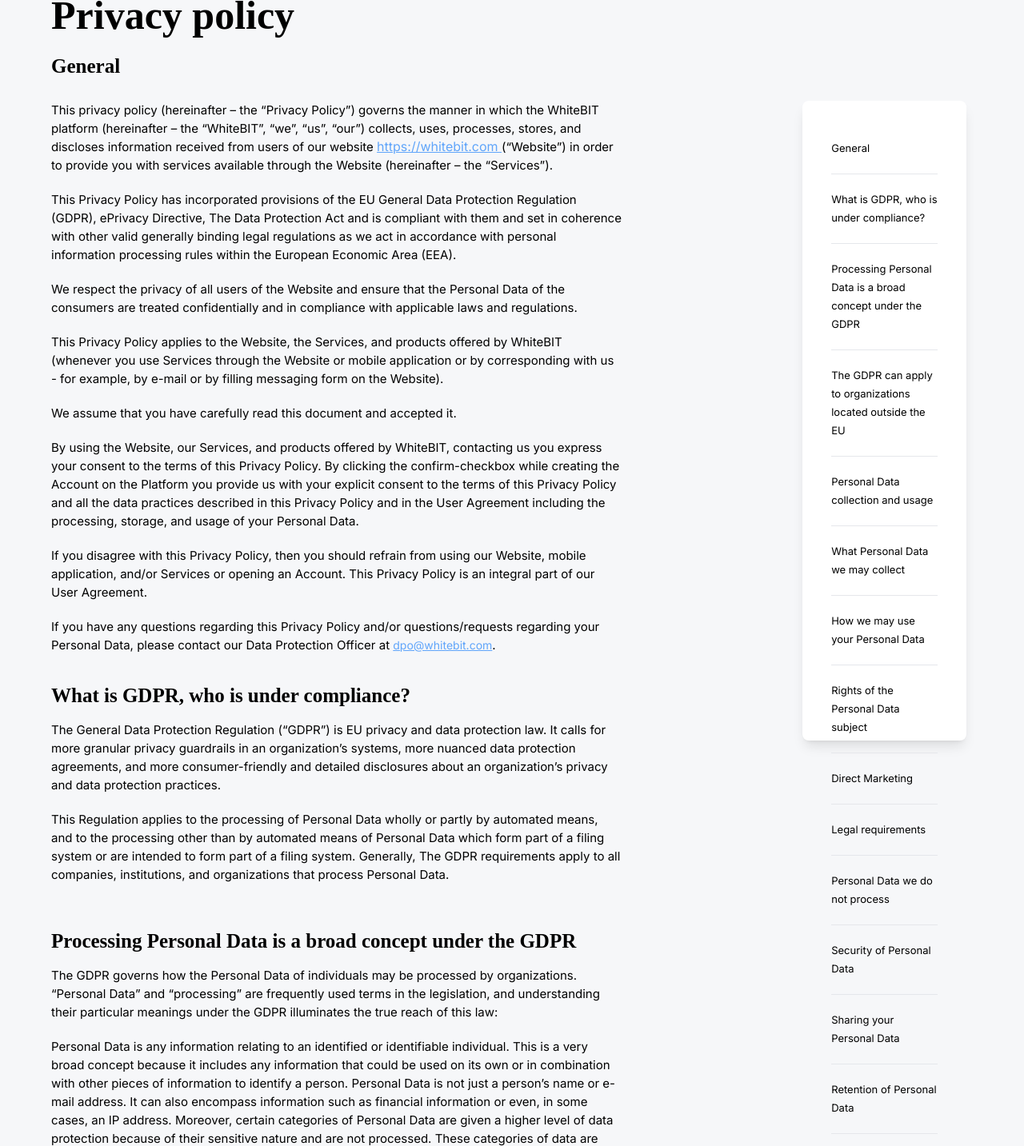
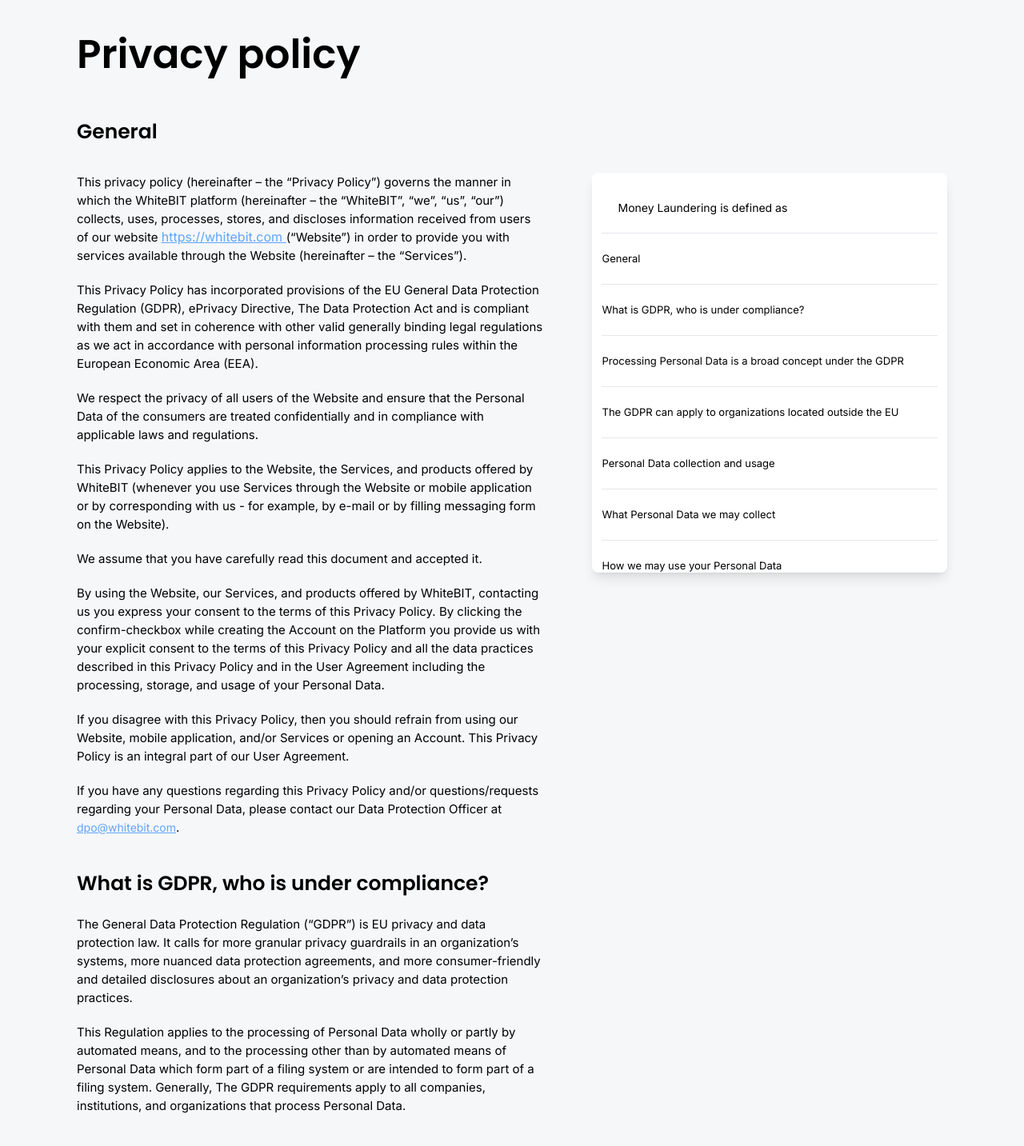
Before and after one commit to sanusiaz/whitebit-clone, a website: page src/privacy-policy.html in a window 1280 px wide. Shown: the part 120-1553 px from the top of the page at 80% size. Drawn offline with nearby package versions, Linux system fonts and the light colour scheme; a web font is replaced by a local one.

Commit message:
Completed policy pages

```diff
--- a/src/privacy-policy.html
+++ b/src/privacy-policy.html
@@ -4,9 +4,15 @@
     <meta charset="UTF-8">
     <meta http-equiv="X-UA-Compatible" content="IE=edge">
     <meta name="viewport" content="width=device-width, initial-scale=1.0">
-    <title>Whitebit - earn</title>
+    <title>Whitebit - Privacy Policy</title>
 
     <link rel="stylesheet" href="./assets/css/app.css">
+    <style>
+        h1, h2, h3, h4, h5, h6 {
+            font-family: 'Poppins', sans-serif;
+            line-height: normal;
+        }
+    </style>
 </head>
 <body class="p-0 m-0 font-Inter font-[400] text-[#a6a6b0] text-[15px] leading-[23px]">
 
@@ -613,13 +619,13 @@
         </aside>
     </header>
     <!--Privacy policy-->
-    <main class="relative w-full h-full font-Inter bg-[#F6F7F9] pt-[64px]">
-       <section class="w-full mx-auto mt-16 pb-20 pl-16 pr-16">
+    <main class="relative w-full h-full font-Inter bg-[#F6F7F9]">
+       <section class="w-full mx-auto py-12 px-5 md:p-14 md:py-20 desktop:p-24">
             <!---->
-            <h1 class="font-[600] text-[50px] text-black pb-10">Privacy policy</h1>
+            <h1 class="font-[600] text-[30px] md:text-[50px] text-black leading-normal pb-10">Privacy policy</h1>
             <h3 class="font-[600] text-[25px] text-black pb-8">General</h3>
-            <div class=" flex flex-row justify-between font-Inter">
-                <div class="text-black flex flex-col w-[62%] float-left">
+            <div class=" flex flex-col tablet:flex-row gap-10 md:gap-5 justify-between">
+                <div class="text-black font-Inter flex flex-col md:w-[59%] laptop:w-[57%] laptop:pr-10 deaktop:pl-0 desktop:w-[60%]">
                     <p class="pb-5">This privacy policy (hereinafter – the “Privacy Policy”) governs the manner in which the WhiteBIT platform (hereinafter – the “WhiteBIT”, “we”, “us”, “our”) collects, uses, processes, stores, and discloses information received from users of our website <a class="text-blue-400 underline text-[16px]" href="">https://whitebit.com </a>(“Website”) in order to provide you with services available through the Website (hereinafter – the “Services”).</p>
 
                     <p class="pb-5">This Privacy Policy has incorporated provisions of the EU General Data Protection Regulation (GDPR), ePrivacy Directive, The Data Protection Act and is compliant with them and set in coherence with other valid generally binding legal regulations as we act in accordance with personal information processing rules within the European Economic Area (EEA).</p>
@@ -1025,26 +1031,77 @@
                     </div>
 
                     <!--Side menu-->
-                    <div class="fixed hidden sm:hidden md:block lg:block xl:block float-right right-0 h-full mr-[4.5rem] rounded-lg shadow-lg items-center place-content-center w-[16%] bg-white">
-                        <ul class="p-9 overflow-scroll text-black font-Inter">
+                    <div class="h-[500px] tablet:w-[300px] md: lg:w-[360px] desktop:w-[465px] add_fixed_on_scroll overflow-auto font-Inter text-[14px] rounded-lg shadow-lg items-center place-content-center bg-white">
+                        <ul class="p-3 text-black font-Inter h-full overflow-auto ">
 
-                            <a href="/privacy-policy#general"><li class="border-b-[1px] cursor-pointer font-Inter text-[13px] pb-5 pt-3 hover:bg-slate-200">General </li></a>
-                            <a href="/privacy-policy#what-is-gdpr-who-is-under-compliance"><li class="border-b-[1px] cursor-pointer font-Inter text-[13px] pb-5 pt-5">What is GDPR, who is under compliance?</li></a>
-                            <a href="/privacy-policy#processing-personal-data-is-a-broad-concept-under-the-gdpr"><li class="border-b-[1px] cursor-pointer font-Inter text-[13px] pb-5 pt-5">Processing Personal Data is a broad concept under the GDPR</li></a>
-                            <a href="/privacy-policy#the-gdpr-can-apply-to-organizations-located-outside-the-eu"><li class="border-b-[1px] cursor-pointer font-Inter text-[13px] pb-5 pt-5">The GDPR can apply to organizations located outside the EU</li></a>
-                            <a href="/privacy-policy#personal-data-collection-and-usage"><li class="border-b-[1px] cursor-pointer font-Inter text-[13px] pb-5 pt-5">Personal Data collection and usage</li></a>
-                            <a href="/privacy-policy#what-personal-data-we-may-collect"><li class="border-b-[1px] cursor-pointer font-Inter text-[13px] pb-5 pt-5">What Personal Data we may collect</li></a>
-                            <a href=""><li class="border-b-[1px] cursor-pointer font-Inter text-[13px] pb-5 pt-5">How we may use your Personal Data </li></a>
-                            <a href="/privacy-policy#rights-of-the-personal-data-subject"><li class="border-b-[1px] cursor-pointer font-Inter text-[13px] pb-5 pt-5">Rights of the Personal Data subject</li></a>
-                            <a href="/privacy-policy#direct-marketing"><li class="border-b-[1px] cursor-pointer font-Inter text-[13px] pb-5 pt-5">Direct Marketing </li></a>
-                            <a href="/privacy-policy#legal-requirements"><li class="border-b-[1px] cursor-pointer font-Inter text-[13px] pb-5 pt-5">Legal requirements</li></a>
-                            <a href="/privacy-policy#personal-data-we-do-not-process"></a> <li class="border-b-[1px] cursor-pointer font-Inter text-[13px] pb-5 pt-5">Personal Data we do not process</li>
-                            <a href="/privacy-policy#security-of-personal-data"></a> <li class="border-b-[1px] cursor-pointer font-Inter text-[13px] pb-5 pt-5">Security of Personal Data</li>
-                            <a href="/privacy-policy#sharing-your-personal-data"></a> <li class="border-b-[1px] cursor-pointer font-Inter text-[13px] pb-5 pt-5">Sharing your Personal Data</li>
-                            <a href="/privacy-policy#retention-of-personal-data"></a> <li class="border-b-[1px] cursor-pointer font-Inter text-[13px] pb-5 pt-5">Retention of Personal Data</li>
-                            <a href="/privacy-policy#personal-data-disclosure"></a> <li class="border-b-[1px] cursor-pointer font-Inter text-[13px] pb-5 pt-5">Personal Data disclosure</li>
-                            <a href="/privacy-policy#personal-data-transfers"></a> <li class="border-b-[1px] cursor-pointer font-Inter text-[13px] pb-5 pt-5">Personal Data transfers</li>
-                            <a href="/privacy-policy#changes-to-the-privacy-policy"></a> <li class="border-b-[1px] cursor-pointer font-Inter text-[13px] pb-5 pt-5">Changes to the Privacy Policy</li>
+                            <li class="w-full">
+                                <a href="#money-laundering-is-defined-as" class="border-b-[1px] block relative w-full transition-all duration-200 hover:duration-200 cursor-pointer p-5 mb-2 hover:bg-[var(--color-grey)]">
+                                    Money Laundering is defined as
+                                </a>
+                            </li>
+
+                            <a href="/privacy-policy#general">
+                                <li
+                                    class="border-b-[1px] cursor-pointer font-Inter text-[13px] pb-5 pt-3 hover:bg-slate-200">
+                                    General </li>
+                            </a>
+                            <a href="/privacy-policy#what-is-gdpr-who-is-under-compliance">
+                                <li class="border-b-[1px] cursor-pointer font-Inter text-[13px] pb-5 pt-5">What is GDPR,
+                                    who is under compliance?</li>
+                            </a>
+                            <a href="/privacy-policy#processing-personal-data-is-a-broad-concept-under-the-gdpr">
+                                <li class="border-b-[1px] cursor-pointer font-Inter text-[13px] pb-5 pt-5">Processing
+                                    Personal Data is a broad concept under the GDPR</li>
+                            </a>
+                            <a href="/privacy-policy#the-gdpr-can-apply-to-organizations-located-outside-the-eu">
+                                <li class="border-b-[1px] cursor-pointer font-Inter text-[13px] pb-5 pt-5">The GDPR can
+                                    apply to organizations located outside the EU</li>
+                            </a>
+                            <a href="/privacy-policy#personal-data-collection-and-usage">
+                                <li class="border-b-[1px] cursor-pointer font-Inter text-[13px] pb-5 pt-5">Personal Data
+                                    collection and usage</li>
+                            </a>
+                            <a href="/privacy-policy#what-personal-data-we-may-collect">
+                                <li class="border-b-[1px] cursor-pointer font-Inter text-[13px] pb-5 pt-5">What Personal
+                                    Data we may collect</li>
+                            </a>
+                            <a href="">
+                                <li class="border-b-[1px] cursor-pointer font-Inter text-[13px] pb-5 pt-5">How we may
+                                    use your Personal Data </li>
+                            </a>
+                            <a href="/privacy-policy#rights-of-the-personal-data-subject">
+                                <li class="border-b-[1px] cursor-pointer font-Inter text-[13px] pb-5 pt-5">Rights of the
+                                    Personal Data subject</li>
+                            </a>
+                            <a href="/privacy-policy#direct-marketing">
+                                <li class="border-b-[1px] cursor-pointer font-Inter text-[13px] pb-5 pt-5">Direct
+                                    Marketing </li>
+                            </a>
+                            <a href="/privacy-policy#legal-requirements">
+                                <li class="border-b-[1px] cursor-pointer font-Inter text-[13px] pb-5 pt-5">Legal
+                                    requirements</li>
+                            </a>
+                            <a href="/privacy-policy#personal-data-we-do-not-process"></a>
+                            <li class="border-b-[1px] cursor-pointer font-Inter text-[13px] pb-5 pt-5">Personal Data we
+                                do not process</li>
+                            <a href="/privacy-policy#security-of-personal-data"></a>
+                            <li class="border-b-[1px] cursor-pointer font-Inter text-[13px] pb-5 pt-5">Security of
+                                Personal Data</li>
+                            <a href="/privacy-policy#sharing-your-personal-data"></a>
+                            <li class="border-b-[1px] cursor-pointer font-Inter text-[13px] pb-5 pt-5">Sharing your
+                                Personal Data</li>
+                            <a href="/privacy-policy#retention-of-personal-data"></a>
+                            <li class="border-b-[1px] cursor-pointer font-Inter text-[13px] pb-5 pt-5">Retention of
+                                Personal Data</li>
+                            <a href="/privacy-policy#personal-data-disclosure"></a>
+                            <li class="border-b-[1px] cursor-pointer font-Inter text-[13px] pb-5 pt-5">Personal Data
+                                disclosure</li>
+                            <a href="/privacy-policy#personal-data-transfers"></a>
+                            <li class="border-b-[1px] cursor-pointer font-Inter text-[13px] pb-5 pt-5">Personal Data
+                                transfers</li>
+                            <a href="/privacy-policy#changes-to-the-privacy-policy"></a>
+                            <li class="border-b-[1px] cursor-pointer font-Inter text-[13px] pb-5 pt-5">Changes to the
+                                Privacy Policy</li>
                         </ul>
 
                     </div>
@@ -1196,5 +1253,18 @@
 
     <script src="https://code.jquery.com/jquery-3.5.1.min.js"></script>
     <script src="./assets/js/main.js"></script>
+
+    <script>
+        var elementPosition = $('.add_fixed_on_scroll').offset();
+
+        $(window).scroll(function(){
+          if($(window).scrollTop() > elementPosition.top){
+                $('.add_fixed_on_scroll').addClass('fixed_aside');
+          } else {
+            $('.add_fixed_on_scroll').removeClass('fixed_aside');
+          }
+        });
+
+    </script>
 </body>
 </html>
```
Also changed, not shown: src/aml-policy.html (+5 -9 lines), src/assets/css/app.css.
